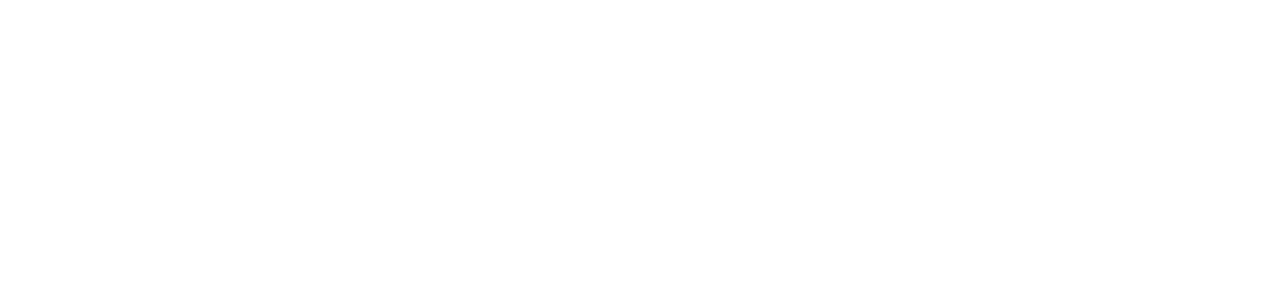
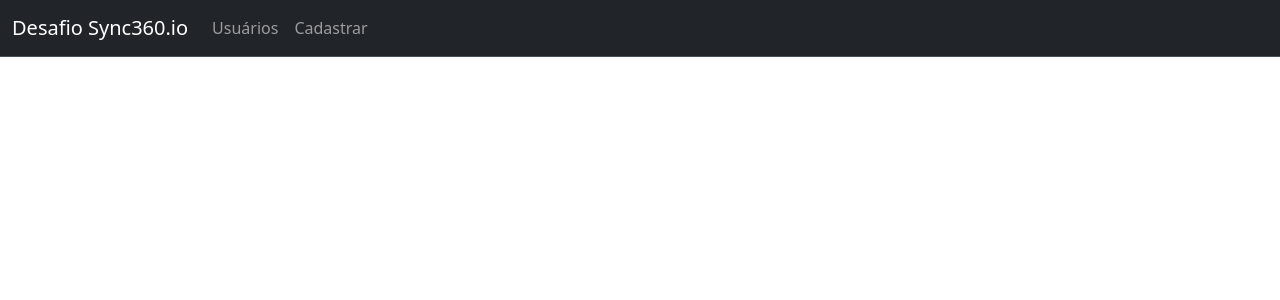
Before and after one commit to JeanMessa/desafio_sync360, an Angular app in the folder frontend/: page / in a window 1280 px wide. Shown: the top 300 px of the page. Built offline with nearby package versions, Linux system fonts and the light colour scheme.

Commit message:
feat: add header component

```diff
--- a/frontend/src/app/app.html
+++ b/frontend/src/app/app.html
@@ -1 +1,2 @@
+<app-header></app-header>
 <router-outlet />
--- a/frontend/src/app/app.ts
+++ b/frontend/src/app/app.ts
@@ -1,9 +1,10 @@
 import { Component } from '@angular/core';
 import { RouterOutlet } from '@angular/router';
+import { HeaderComponent } from "./components/header/header.component";
 
 @Component({
   selector: 'app-root',
-  imports: [RouterOutlet],
+  imports: [RouterOutlet, HeaderComponent],
   templateUrl: './app.html',
   styleUrl: './app.css'
 })
--- /dev/null
+++ b/frontend/src/app/components/header/header.component.html
@@ -0,0 +1,21 @@
+<header>
+    <nav class="navbar bg-dark border-bottom border-body navbar-expand-md" data-bs-theme="dark">
+        <div class="container-fluid">
+            <a class="navbar-brand" href="/">Desafio Sync360.io</a>
+            <button class="navbar-toggler" type="button" data-bs-toggle="collapse" data-bs-target="#navbarNav"
+                aria-controls="navbarNav" aria-expanded="false" aria-label="Toggle navigation">
+                <span class="navbar-toggler-icon"></span>
+            </button>
+            <div class="collapse navbar-collapse" id="navbarNav">
+                <ul class="navbar-nav">
+                    <li class="nav-item">
+                        <a class="nav-link" href="/">Usuários</a>
+                    </li>
+                    <li class="nav-item">
+                        <a class="nav-link" href="/cadastro">Cadastrar</a>
+                    </li>
+                </ul>
+            </div>
+        </div>
+    </nav>
+</header>
```
Also changed, not shown: frontend/src/app/components/header/header.component.ts (added, +11 -0 lines), frontend/src/app/components/header/header.component.css (added), 1 other file (tests, documents, lock files or other folders).
